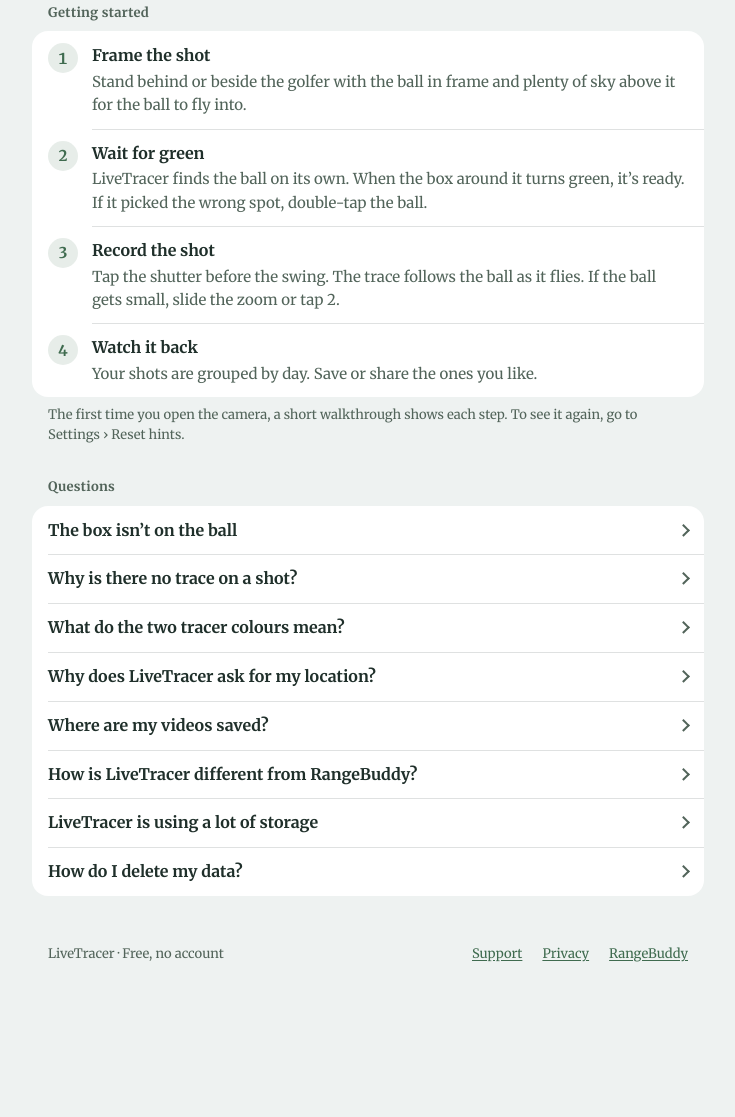
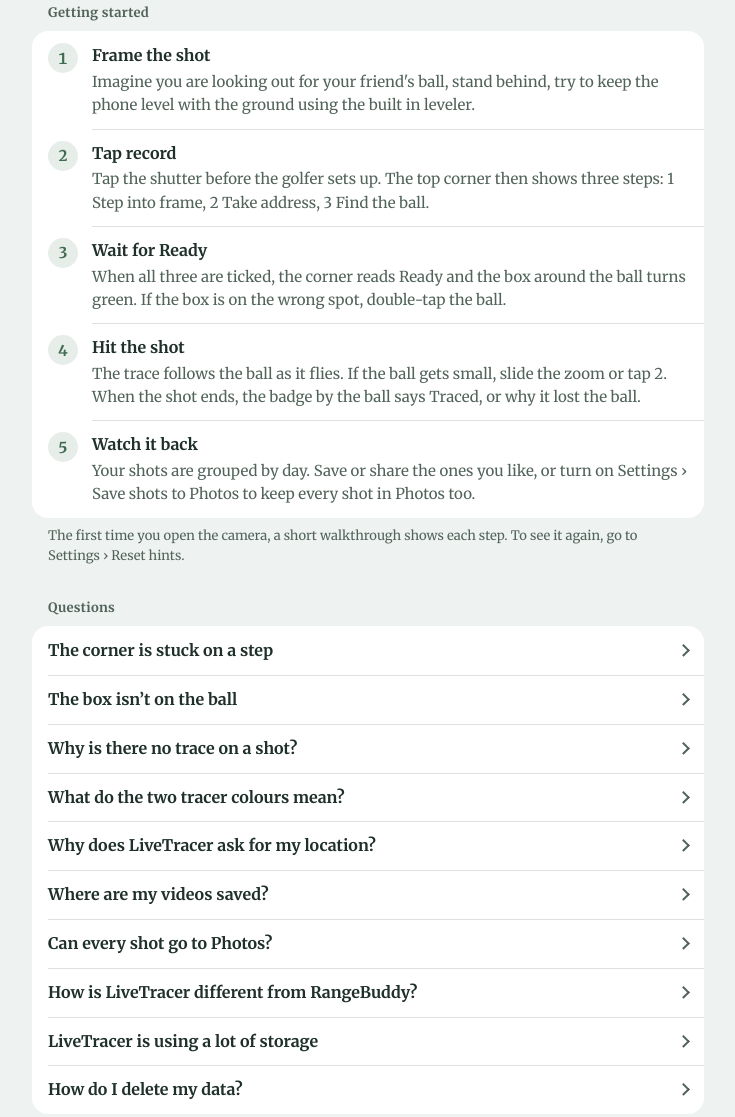
Before and after one commit to lkpklkk/RangeBuddy-site, a plain HTML site: page livetracer/index.html in a window 1280 px wide. Shown: the part 482-1599 px from the top of the page, without its empty margins (272-1007 px from the left). Before the commit the page ends 1486 px from the top, so only its background shows below. Drawn offline with Linux system fonts and the light colour scheme.

Commit message:
[feature]: Write Getting started and Questions from the app's FAQ file
The support page's Getting started and Questions now come from the app's
Support/faq.json in GolfApps (Tools/Support/render_site_faq.py), between
faq:begin and faq:end markers, updated to the app's current flow. Each
question gets an id so it can be linked to directly.

Co-Authored-By: Claude Opus 5.5 <noreply@anthropic.com>

```diff
--- a/livetracer/index.html
+++ b/livetracer/index.html
@@ -39,24 +39,29 @@
       <p class="section-footer">To report a problem, include your iPhone model, iOS version and what happened. A screen recording helps.</p>
     </section>
 
+    <!-- faq:begin Apps/LiveTracer/LiveTracer/Support/faq.json (generated by Tools/Support/render_site_faq.py; edit the FAQ file, not this) -->
     <section aria-labelledby="start-heading">
       <h2 class="section-header" id="start-heading">Getting started</h2>
       <ol class="group has-icons">
         <li class="row">
           <span class="step-number" aria-hidden="true">1</span>
-          <div class="row-body"><p class="row-title">Frame the shot</p><p class="row-text">Stand behind or beside the golfer with the ball in frame and plenty of sky above it for the ball to fly into.</p></div>
+          <div class="row-body"><p class="row-title">Frame the shot</p><p class="row-text">Imagine you are looking out for your friend's ball, stand behind, try to keep the phone level with the ground using the built in leveler.</p></div>
         </li>
         <li class="row">
           <span class="step-number" aria-hidden="true">2</span>
-          <div class="row-body"><p class="row-title">Wait for green</p><p class="row-text">LiveTracer finds the ball on its own. When the box around it turns green, it’s ready. If it picked the wrong spot, double-tap the ball.</p></div>
+          <div class="row-body"><p class="row-title">Tap record</p><p class="row-text">Tap the shutter before the golfer sets up. The top corner then shows three steps: 1 Step into frame, 2 Take address, 3 Find the ball.</p></div>
         </li>
         <li class="row">
           <span class="step-number" aria-hidden="true">3</span>
-          <div class="row-body"><p class="row-title">Record the shot</p><p class="row-text">Tap the shutter before the swing. The trace follows the ball as it flies. If the ball gets small, slide the zoom or tap 2.</p></div>
+          <div class="row-body"><p class="row-title">Wait for Ready</p><p class="row-text">When all three are ticked, the corner reads Ready and the box around the ball turns green. If the box is on the wrong spot, double-tap the ball.</p></div>
         </li>
         <li class="row">
           <span class="step-number" aria-hidden="true">4</span>
-          <div class="row-body"><p class="row-title">Watch it back</p><p class="row-text">Your shots are grouped by day. Save or share the ones you like.</p></div>
+          <div class="row-body"><p class="row-title">Hit the shot</p><p class="row-text">The trace follows the ball as it flies. If the ball gets small, slide the zoom or tap 2. When the shot ends, the badge by the ball says Traced, or why it lost the ball.</p></div>
+        </li>
+        <li class="row">
+          <span class="step-number" aria-hidden="true">5</span>
+          <div class="row-body"><p class="row-title">Watch it back</p><p class="row-text">Your shots are grouped by day. Save or share the ones you like, or turn on Settings › Save shots to Photos to keep every shot in Photos too.</p></div>
         </li>
       </ol>
       <p class="section-footer">The first time you open the camera, a short walkthrough shows each step. To see it again, go to Settings › Reset hints.</p>
@@ -65,40 +70,49 @@
     <section aria-labelledby="faq-heading">
       <h2 class="section-header" id="faq-heading">Questions</h2>
       <div class="group">
-        <details class="row">
+        <details class="row" id="corner-stuck">
+          <summary>The corner is stuck on a step</summary>
+          <div class="answer"><p>Step into frame: get the golfer’s whole body in the picture. Take address: the golfer stands still over the ball for a moment. Find the ball: if LiveTracer doesn’t find it, double-tap the ball.</p></div>
+        </details>
+        <details class="row" id="box-not-on-ball">
           <summary>The box isn’t on the ball</summary>
           <div class="answer"><p>Double-tap the ball to move the box there. Tap reset to let LiveTracer search on its own again.</p></div>
         </details>
-        <details class="row">
+        <details class="row" id="no-trace">
           <summary>Why is there no trace on a shot?</summary>
-          <div class="answer"><p>The tracer needs to see the ball leave. Wait for the green box before the swing, keep the ball in frame, and avoid filming straight into the sun. Zooming in helps when the ball is far away.</p></div>
+          <div class="answer"><p>The tracer needs to see the ball leave. Wait for Ready and the green box before the swing, keep the ball in frame, and avoid filming straight into the sun. Zooming in helps when the ball is far away.</p><p>If the badge says Camera lost, the picture moved too fast or showed too little background to follow. Move the phone smoothly and keep some ground or trees in view.</p></div>
         </details>
-        <details class="row">
+        <details class="row" id="tracer-colours">
           <summary>What do the two tracer colours mean?</summary>
           <div class="answer"><p><span class="swatch tracer" aria-hidden="true"></span>The tracer colour is where LiveTracer saw the ball.</p><p><span class="swatch projected" aria-hidden="true"></span>Yellow is the projected rest of the flight, estimated from what it saw.</p></div>
         </details>
-        <details class="row">
+        <details class="row" id="location">
           <summary>Why does LiveTracer ask for my location?</summary>
           <div class="answer"><p>To label each day’s shots with the course or town you were at. It’s optional: say no and your shots simply have no place name. See <a href="privacy/">Privacy</a>.</p></div>
         </details>
-        <details class="row">
+        <details class="row" id="videos-saved">
           <summary>Where are my videos saved?</summary>
           <div class="answer"><p>In LiveTracer on your iPhone, grouped by day. To keep a copy somewhere else, share a shot or save it to Photos.</p></div>
         </details>
-        <details class="row">
+        <details class="row" id="save-to-photos">
+          <summary>Can every shot go to Photos?</summary>
+          <div class="answer"><p>Yes. Turn on Settings › Save shots to Photos. Each shot is saved with its tracer as soon as it’s ready, and stays in LiveTracer too.</p></div>
+        </details>
+        <details class="row" id="vs-rangebuddy">
           <summary>How is LiveTracer different from RangeBuddy?</summary>
           <div class="answer"><p>LiveTracer is for filming one shot at a time and seeing its trace straight away. <a href="../">RangeBuddy</a> sits on a stand at the range and clips every swing of a practice session on its own.</p></div>
         </details>
-        <details class="row">
+        <details class="row" id="storage">
           <summary>LiveTracer is using a lot of storage</summary>
           <div class="answer"><p>Videos take space. Delete shots you no longer need, after saving any you want to keep to Photos.</p></div>
         </details>
-        <details class="row">
+        <details class="row" id="delete-data">
           <summary>How do I delete my data?</summary>
           <div class="answer"><p>Delete shots in the app, or delete LiveTracer from your iPhone to remove everything it stored.</p></div>
         </details>
       </div>
     </section>
+    <!-- faq:end -->
   </main>
 
   <footer class="footer">
```
Also changed, not shown: support/index.html (+29 -15 lines).
